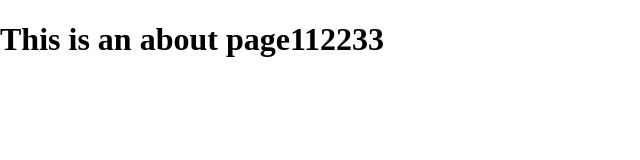
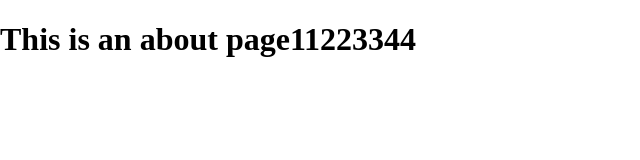
Before and after one commit to innagine/Test-Institution-FE, a Vue app in the folder test-institutions/: page /#/about in a window 1280 px wide. Shown: the top 160 px of the page, without its empty margins (0-640 px from the left). Built offline with nearby package versions, Linux system fonts and the light colour scheme.

Commit message:
Update About.vue

```diff
--- a/test-institutions/src/views/About.vue
+++ b/test-institutions/src/views/About.vue
@@ -1,5 +1,12 @@
+<!--
+ * @Description: file contentIMAGINE
+ * @Author: IMAGINE
+ * @Date: 2020-12-07 14:56:18
+ * @LastEditors: IMAGINE
+ * @LastEditTime: 2021-01-29 20:06:35
+-->
 <template>
   <div class="about">
-    <h1>This is an about page112233</h1>
+    <h1>This is an about page11223344</h1>
   </div>
 </template>
```
